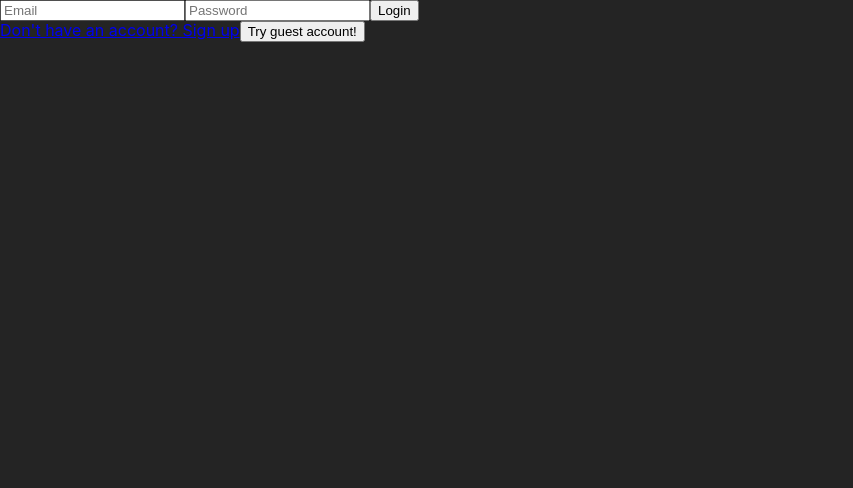
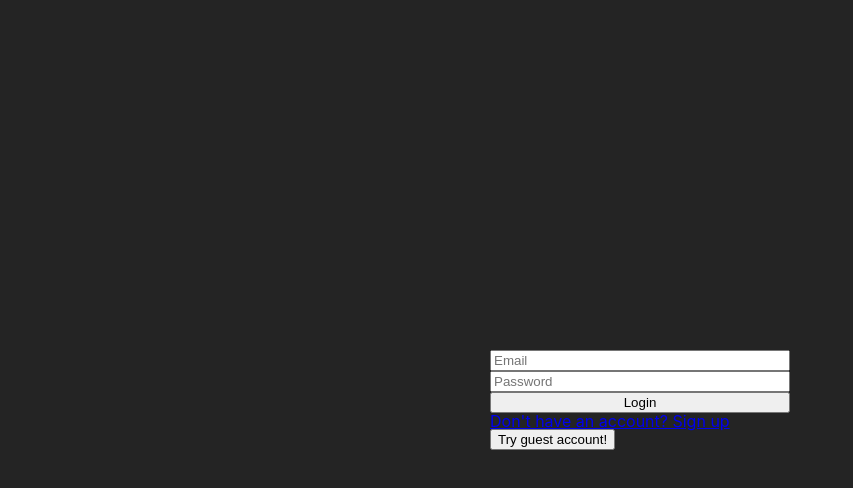
Before and after one commit to jasonHYLam/saturated-frontend, a React (Vite) app: page /login in a window 1280 px wide. Shown: the top 488 px of the page, without its empty margins (0-853 px from the left). Built offline with nearby package versions, Linux system fonts and the light colour scheme.

Commit message:
Update root cs

```diff
--- a/src/components/loginSignup/Login.tsx
+++ b/src/components/loginSignup/Login.tsx
@@ -2,6 +2,7 @@ import { Link, useNavigate } from "react-router-dom";
 import { fetchWithQuery } from "../../helpers/fetchData";
 import { SubmitHandler, useForm } from "react-hook-form";
 import { GuestLogin } from "./GuestLogin";
+import styles from "./login.module.css";
 
 export function Login() {
   interface FormInput {
@@ -40,7 +41,8 @@ export function Login() {
 
   return (
     <>
-      <form onSubmit={handleSubmit(submitLogin)}>
+      <section className={styles.container}>
+        <form onSubmit={handleSubmit(submitLogin)} className={styles.form}>
           <input
             type="text"
             placeholder="Email"
@@ -57,6 +59,7 @@ export function Login() {
         </form>
         <Link to={"/signup"}>Don't have an account? Sign up</Link>
         <GuestLogin />
+      </section>
     </>
   );
 }
--- /dev/null
+++ b/src/components/loginSignup/login.module.css
@@ -0,0 +1,8 @@
+.container {
+  max-width: 300px;
+}
+
+.form {
+  display: flex;
+  flex-direction: column;
+}
--- a/src/reset.css
+++ b/src/reset.css
@@ -47,3 +47,11 @@ table {
 	border-collapse: collapse;
 	border-spacing: 0;
 }
+
+#root {
+  display: flex;
+  flex-direction: column;
+  align-items: center;
+  justify-content: center;
+  min-height: 100svh;
+}
```
Lines whose indentation alone changed are shown as unchanged.
